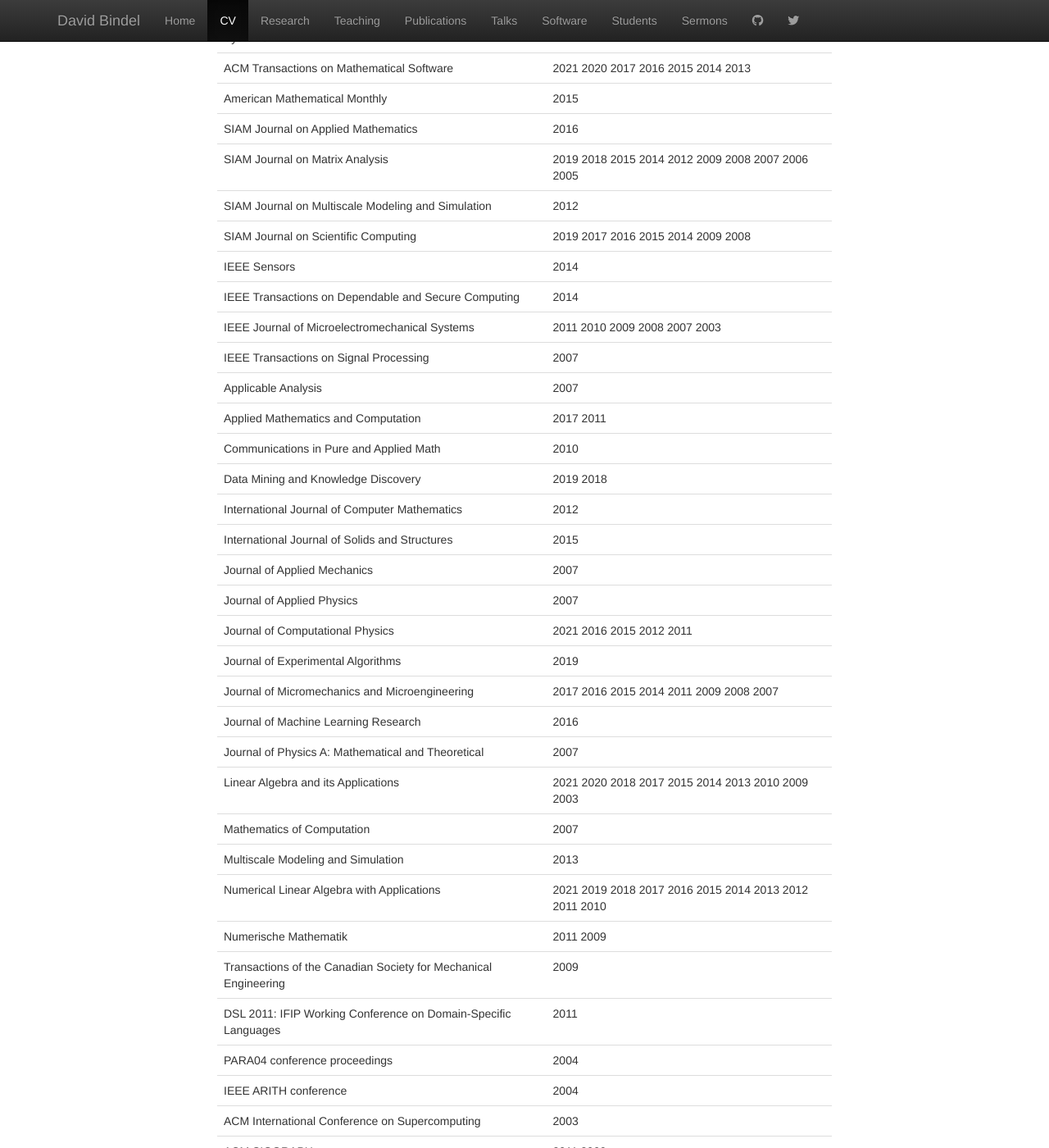
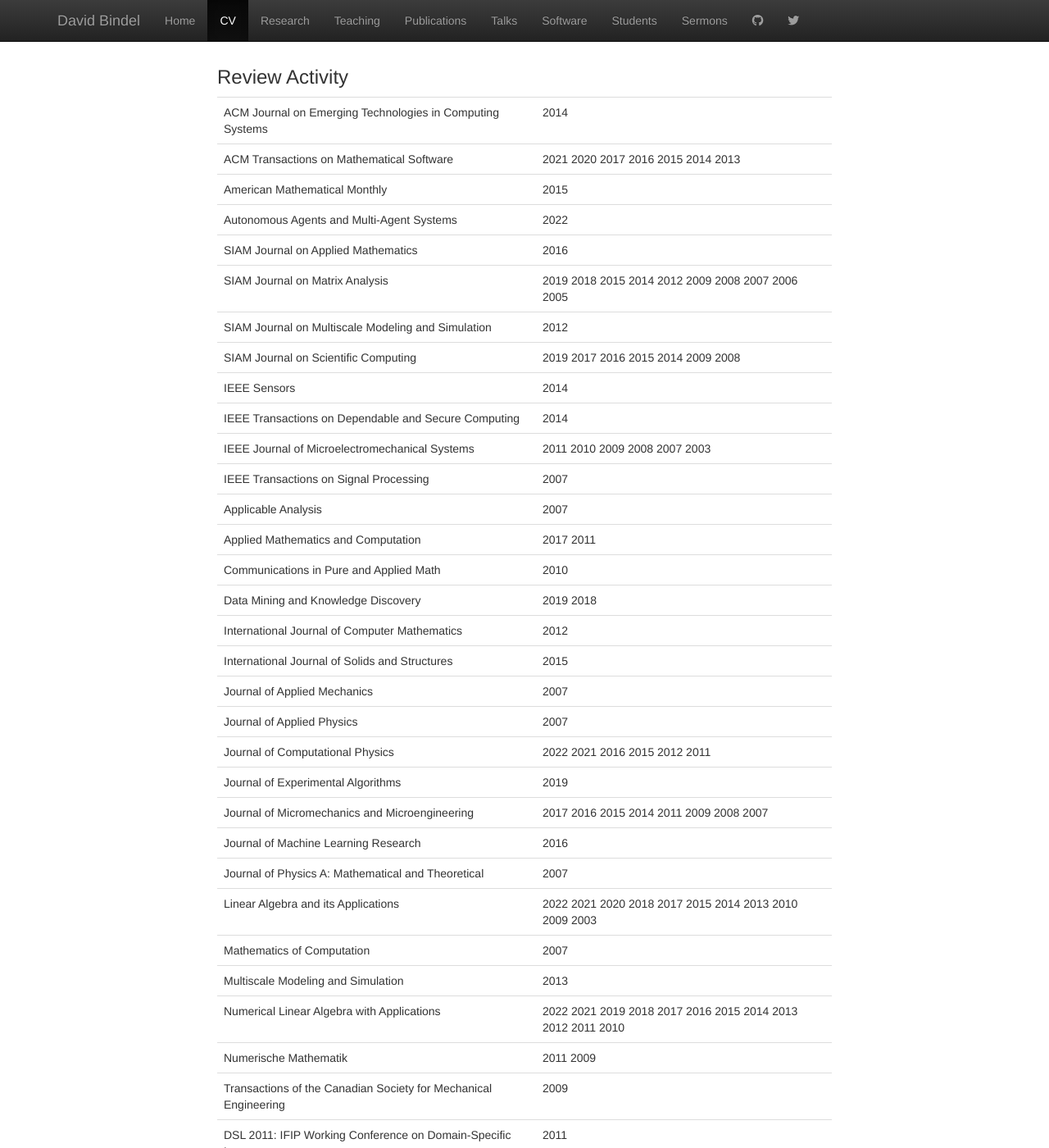
Before and after one commit to dbindel/cornell_web, a Jekyll site: the page built from vita.html, in a window 1280 px wide and 1400 px high, scrolled down 21223 px. Shown: the whole window at 82% size. Built offline with Jekyll 4.4.1, drawn with Linux system fonts in a browser that asks for light colours; nearby versions of some CDN libraries; some of the changed text lies outside the part shown.

Commit message:
Update reviewing and service.

```diff
--- a/_data/reviewing.yml
+++ b/_data/reviewing.yml
@@ -7,6 +7,9 @@
 -
   what: American Mathematical Monthly
   when: [2015]
+-
+  what: Autonomous Agents and Multi-Agent Systems
+  when: [2022]
 -
   what: SIAM Journal on Applied Mathematics
   when: [2016]
@@ -57,7 +60,7 @@
   when: [2007]
 -
   what: Journal of Computational Physics
-  when: [2011, 2012, 2015, 2016, 2021]
+  when: [2011, 2012, 2015, 2016, 2021, 2022]
 -
   what: Journal of Experimental Algorithms
   when: [2019]
@@ -72,7 +75,7 @@
   when: [2007]
 -
   what: Linear Algebra and its Applications
-  when: [2003, 2009, 2010, 2013, 2014, 2015, 2017, 2018, 2020, 2021]
+  when: [2003, 2009, 2010, 2013, 2014, 2015, 2017, 2018, 2020, 2021, 2022]
 -
   what: Mathematics of Computation
   when: [2007]
@@ -81,7 +84,7 @@
   when: [2013]
 -
   what: Numerical Linear Algebra with Applications
-  when: [2010, 2011, 2012, 2013, 2014, 2015, 2016, 2017, 2018, 2019, 2021]
+  when: [2010, 2011, 2012, 2013, 2014, 2015, 2016, 2017, 2018, 2019, 2021, 2022]
 -
   what: Numerische Mathematik
   when: [2009, 2011]
```
Also changed, not shown: _data/service.yml (+15 -0 lines).
